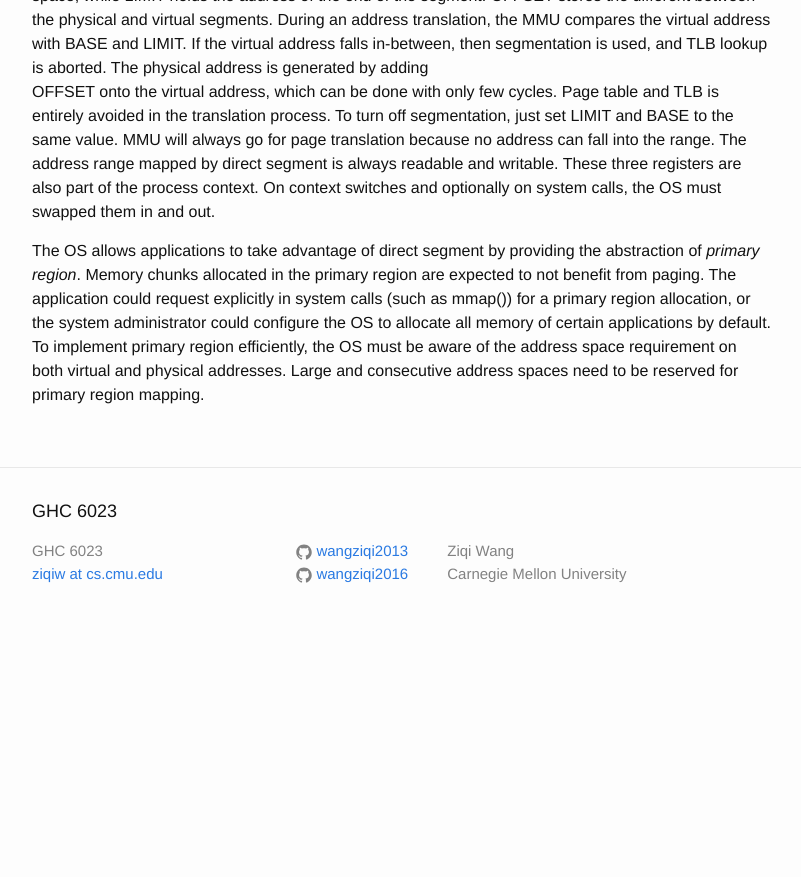
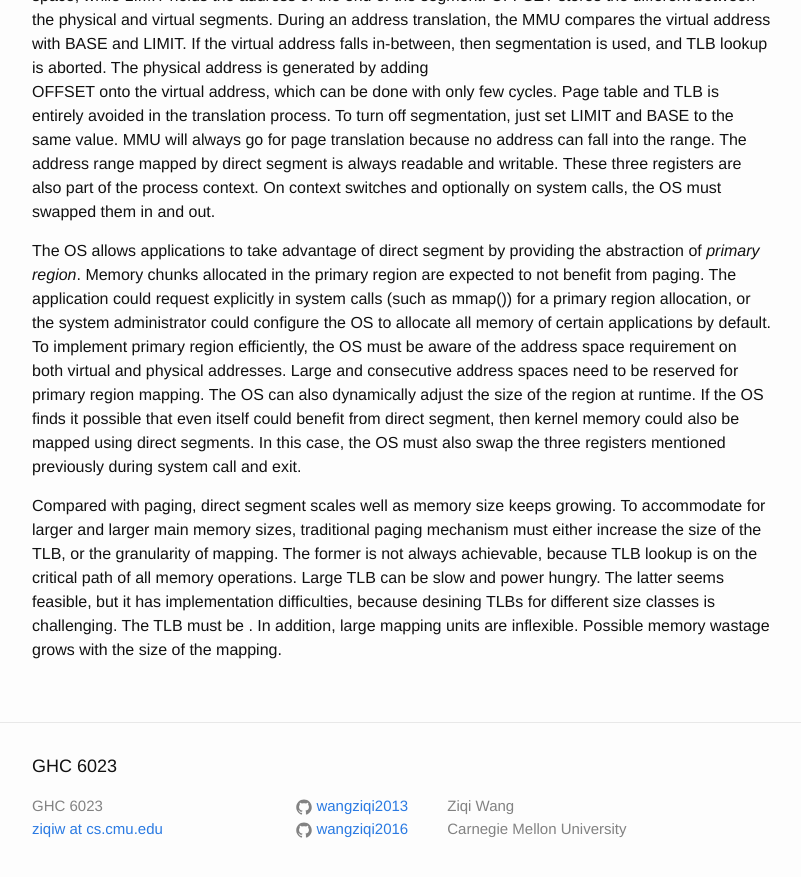
Before and after one commit to wangziqi2013/wangziqi2013.github.io, a Jekyll site: the page built from _posts/2018-06-09-direct-segment.markdown, in a window 1280 px wide and 900 px high, scrolled down 1273 px. Shown: the top 877 px of the window, without its empty margins (238-1039 px from the left). Built offline with Jekyll 4.4.1, drawn with Linux system fonts in a browser that asks for light colours; before the commit the page ends 1918 px from its top, so only the background shows below that.

Commit message:
Working on comparison

```diff
--- a/_posts/2018-06-09-direct-segment.markdown
+++ b/_posts/2018-06-09-direct-segment.markdown
@@ -58,4 +58,14 @@ chunks allocated in the primary region are expected to not benefit from paging.
 in system calls (such as mmap()) for a primary region allocation, or the system administrator could configure
 the OS to allocate all memory of certain applications by default. To implement primary region efficiently, the OS
 must be aware of the address space requirement on both virtual and physical addresses. Large and consecutive address
-spaces need to be reserved for primary region mapping.
+spaces need to be reserved for primary region mapping. The OS can also dynamically adjust the size of the region at runtime.
+If the OS finds it possible that even itself could benefit from direct segment, then kernel memory could also be mapped
+using direct segments. In this case, the OS must also swap the three registers mentioned previously during system call
+and exit.
+
+Compared with paging, direct segment scales well as memory size keeps growing. To accommodate for larger and larger
+main memory sizes, traditional paging mechanism must either increase the size of the TLB, or the granularity of
+mapping. The former is not always achievable, because TLB lookup is on the critical path of all memory operations.
+Large TLB can be slow and power hungry. The latter seems feasible, but it has implementation difficulties, because
+desining TLBs for different size classes is challenging. The TLB must be . In addition, large mapping units are
+inflexible. Possible memory wastage grows with the size of the mapping.
```
